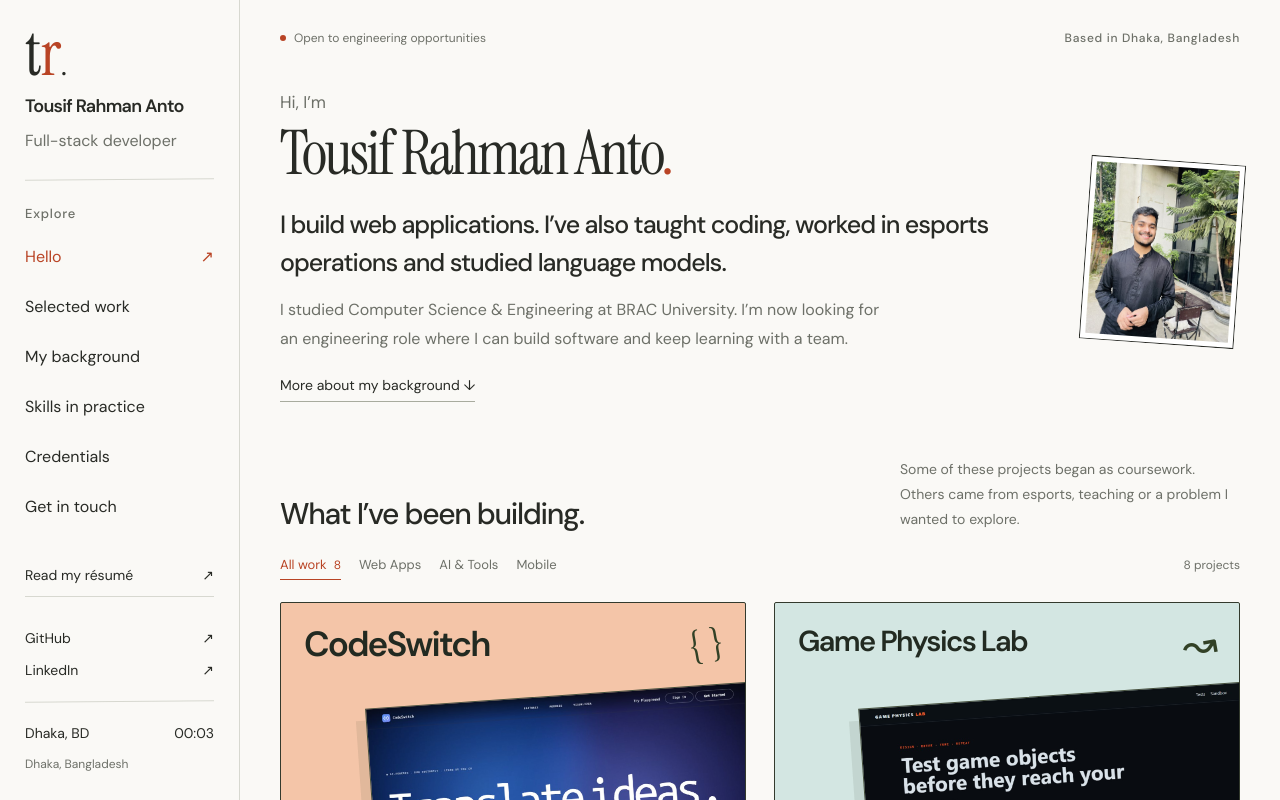
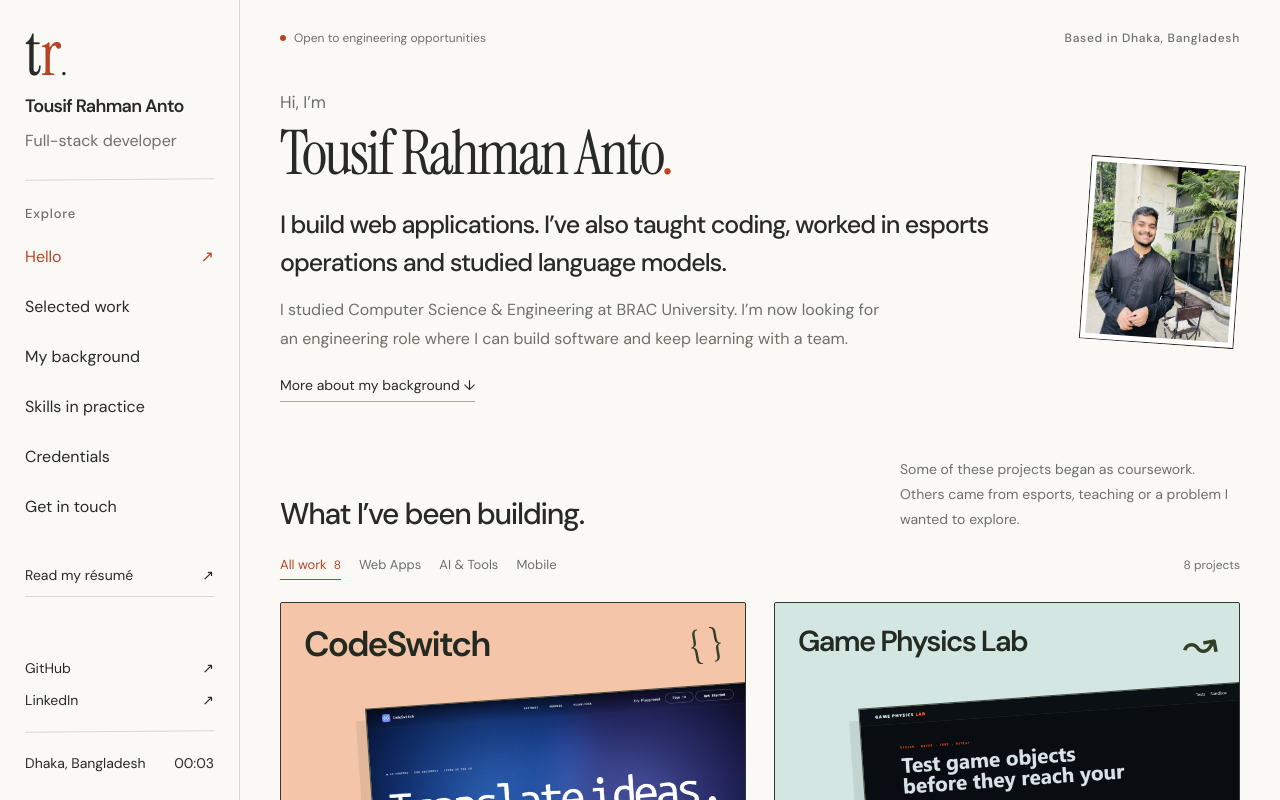
Before and after one commit to Tousifrahmananto/TOUSIFRAHMANANTOPORT, a React (Vite) app: page / in a window 1280 px wide. Shown: the top 800 px of the page. Built offline with nearby package versions, Linux system fonts and the light colour scheme.

Commit message:
location update

```diff
--- a/src/App.tsx
+++ b/src/App.tsx
@@ -29,7 +29,7 @@ function Clock() {
   }, []);
   return (
     <span>
-      Dhaka, BD <span className="clock-time">{time}</span>
+      Dhaka, Bangladesh <span className="clock-time">{time}</span>
     </span>
   );
 }
@@ -315,7 +315,6 @@ export default function App() {
           </a>
           <div className="side-divider" />
           <Clock />
-          <span className="sidebar-note">Dhaka, Bangladesh</span>
         </div>
       </aside>
       <header className="mobile-header">
```
